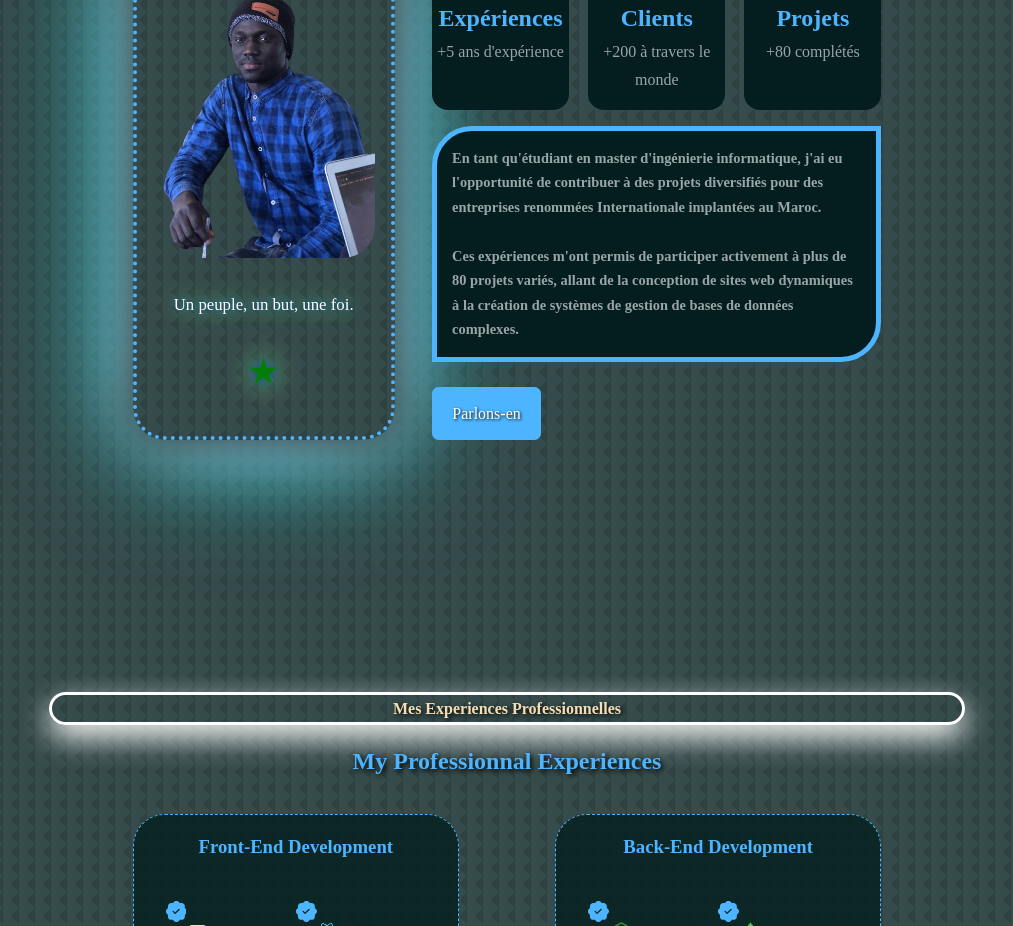
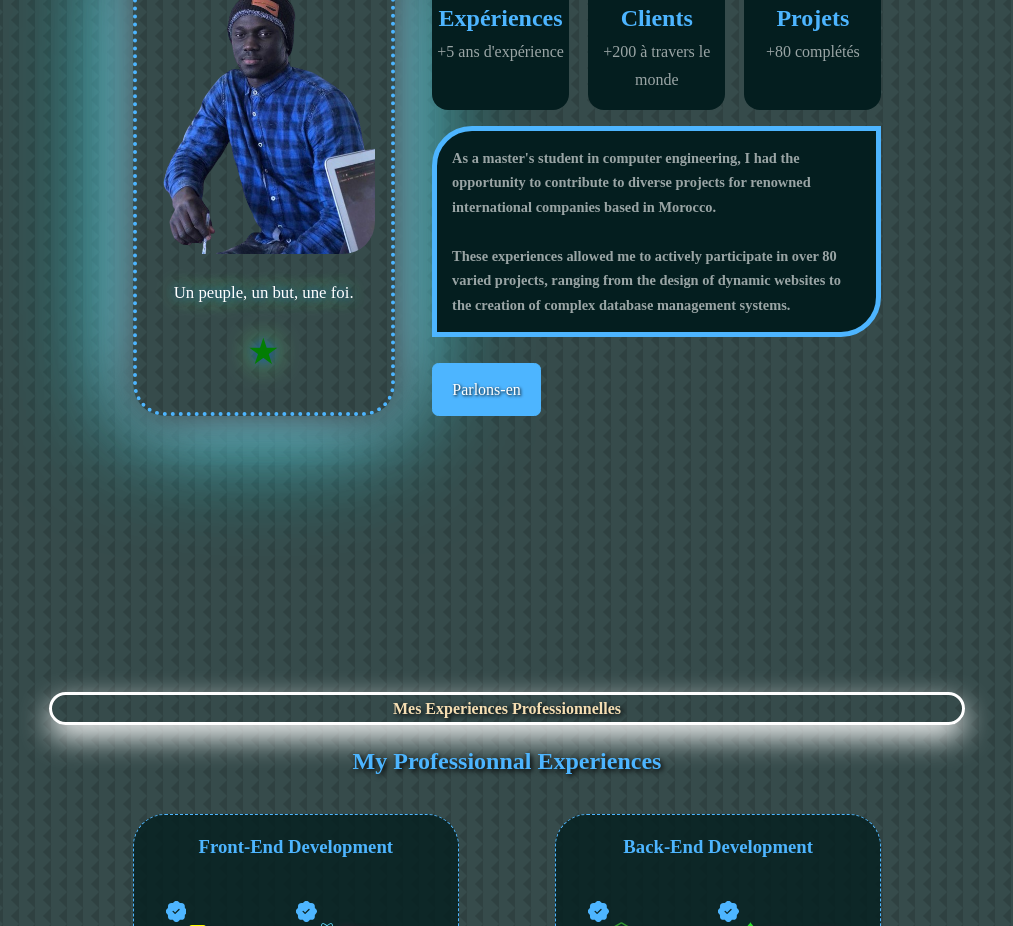
Before and after one commit to Mouhamed1003/keenprogrammer.com, a React (Create React App) app: page / in a window 1280 px wide. Shown: the part 1060-1986 px from the top of the page, without its empty margins (133-1146 px from the left). Built offline with nearby package versions, Linux system fonts and the light colour scheme.

Commit message:
Update Apropos.jsx

```diff
--- a/src/components/a_propos/Apropos.jsx
+++ b/src/components/a_propos/Apropos.jsx
@@ -6,7 +6,7 @@ import { FiUsers } from "react-icons/fi";
 import { VscFolderLibrary } from "react-icons/vsc";
 
 const Apropos = () => {
-  const [isHovered, setIsHovered] = useState(true);
+  const [isHovered, setIsHovered] = useState(false);
 
   const handleMouseEnter = () => {
     setIsHovered(true);
```
